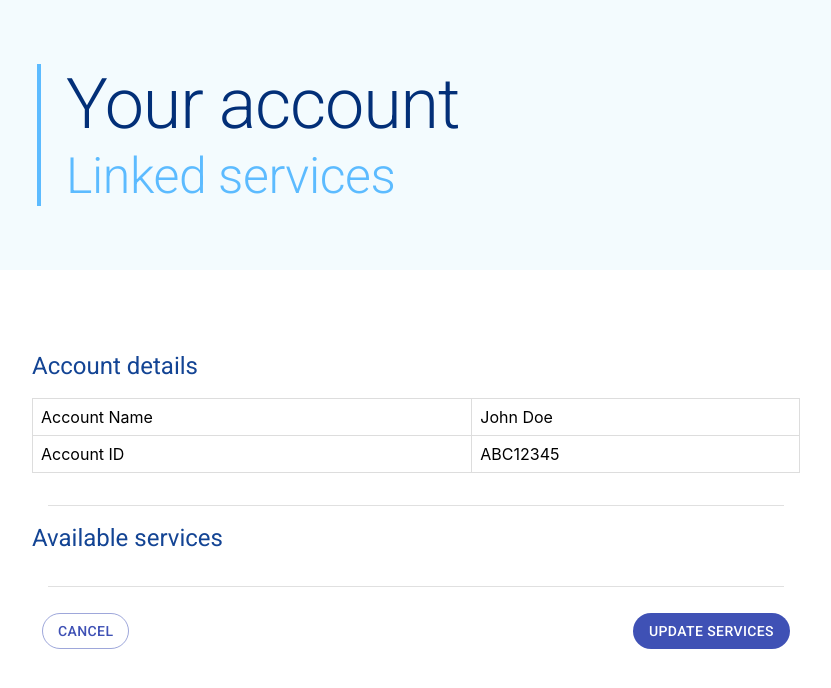
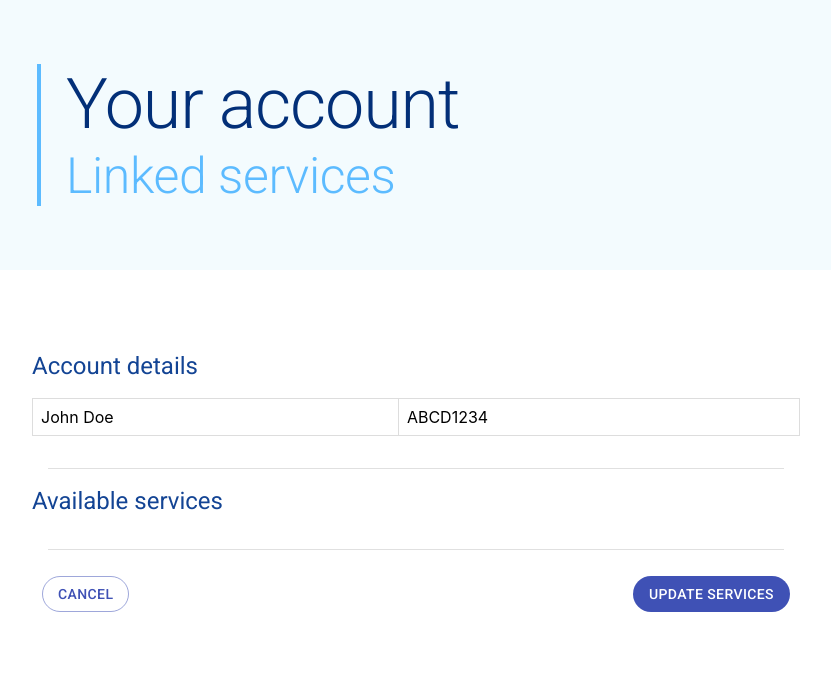
Before and after one commit to Kwiddy/Internship-React-Page, a React (Create React App) app: page / in a window 1280 px wide. Shown: the top 688 px of the page, without its empty margins (224-1055 px from the left). Built offline with nearby package versions, Linux system fonts and the light colour scheme.

Commit message:
Add true table data rendering from account object

```diff
--- a/src/accountDetails.js
+++ b/src/accountDetails.js
@@ -1,22 +1,50 @@
 import React from "react";
 
 class dettable extends React.Component {
+  constructor(props) {
+    super(props);
+    this.state = {
+      details: [{ name: "John Doe", id: "ABCD1234" }],
+    };
+  }
+
+  renderTableData() {
+    return this.state.details.map((account, index) => {
+      const { name, id } = account;
+      return (
+        <tr key={index}>
+          <td>{name}</td>
+          <td>{id}</td>
+        </tr>
+      );
+    });
+  }
+
   render() {
     return (
-      <table id="details-table">
-        <tbody>
-          <tr>
-            <td>Account Name</td>
-            <td>John Doe</td>
-          </tr>
-          <tr>
-            <td>Account ID</td>
-            <td>ABC12345</td>
-          </tr>
-        </tbody>
-      </table>
+      <div>
+        <table id="details">
+          <tbody>{this.renderTableData()}</tbody>
+        </table>
+      </div>
     );
   }
+  // render() {
+  //   return (
+  //     <table id="details-table">
+  //       <tbody>
+  //         <tr>
+  //           <td>Account Name</td>
+  //           <td>John Doe</td>
+  //         </tr>
+  //         <tr>
+  //           <td>Account ID</td>
+  //           <td>ABC12345</td>
+  //         </tr>
+  //       </tbody>
+  //     </table>
+  //   );
+  // }
 }
 
 export default dettable;
```
